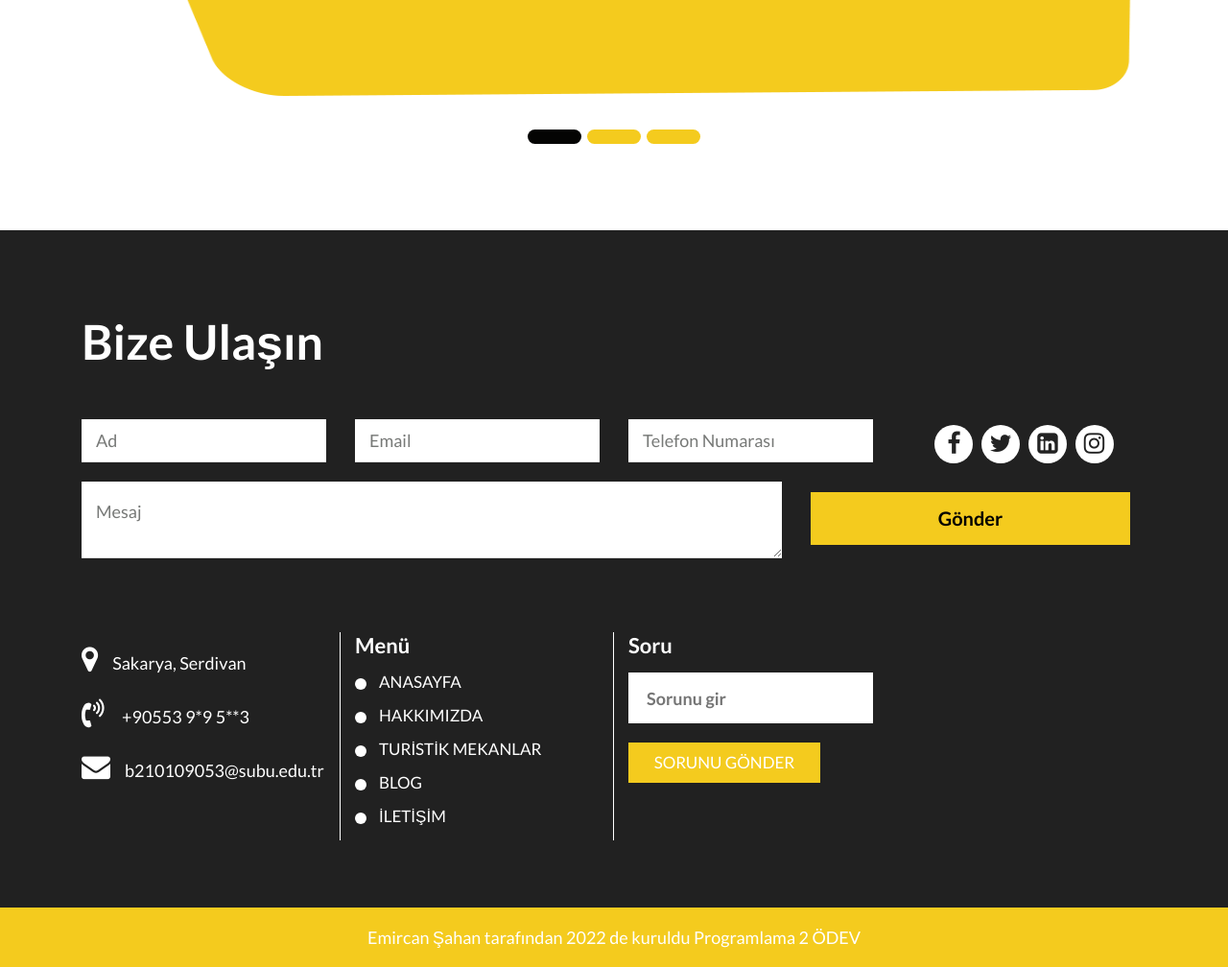
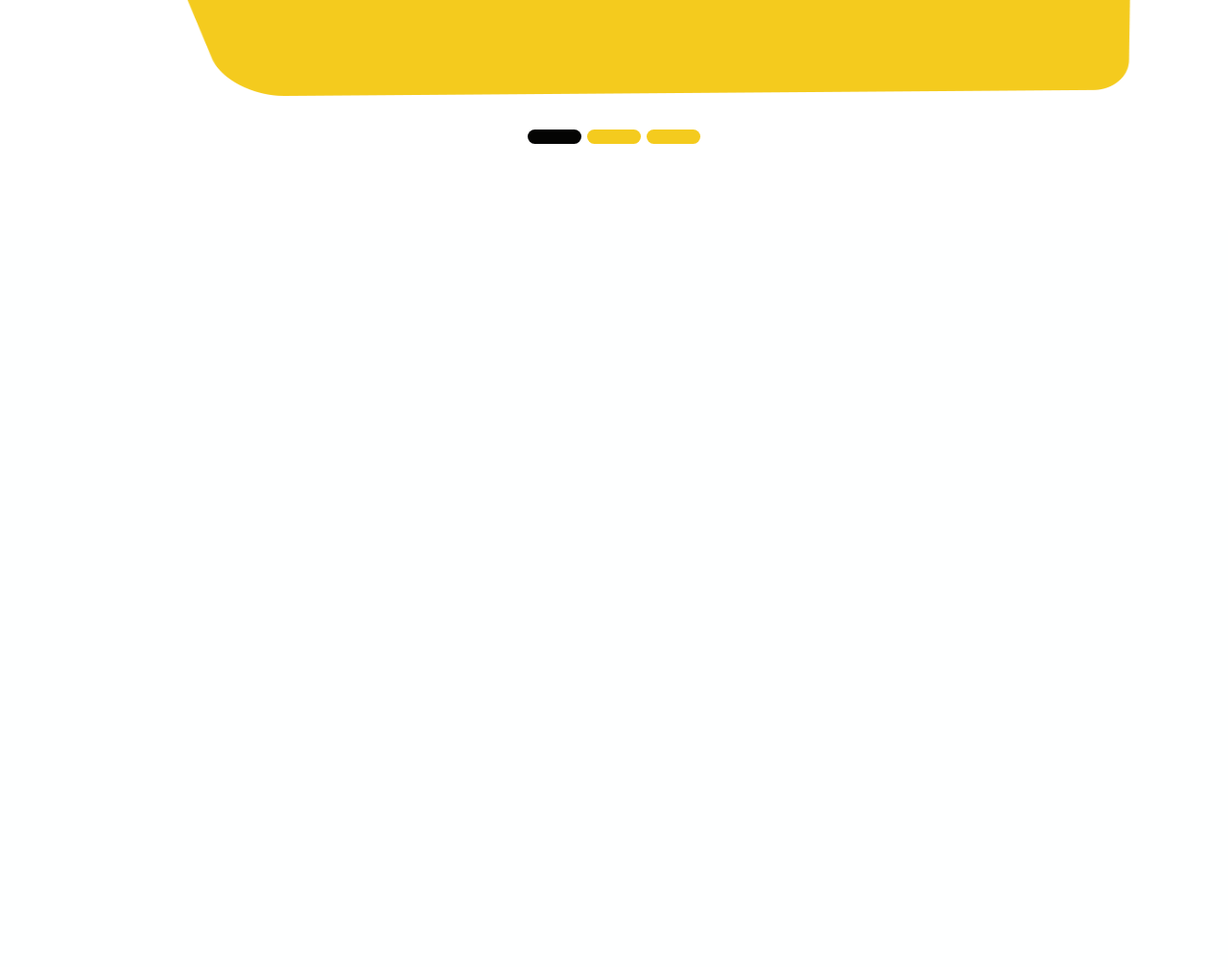
Before and after one commit to emirsahan00/WebProject, a Django app: template home/templates/about.html in a window 1280 px wide. Shown: the part 636-1644 px from the top of the page at 96% size. After the commit the page ends 786 px from the top, so only its background shows below. Run offline with Django 3.2, Linux system fonts and the light colour scheme; the template is opened without the code that fills it, so the values that code supplies are empty; some libraries are stand-ins or nearby versions.

Commit message:
Son commit proje tamamlandı.

```diff
--- a/home/templates/about.html
+++ b/home/templates/about.html
@@ -174,87 +174,7 @@
       </div>
       <!-- end about -->
       </div>
-      <!--  footer -->
 
-      <footer id="contact">
-         <div class="footer">
-            <div class="container">
-               <div class="row">
-                  <div class="col-md-4">
-                     <div class="titlepage">
-                        <h2>Bize Ulaşın</h2>
-                     </div>
-                  </div>
-                  <div class="col-md-12">
-                     <form id="request" class="main_form">
-                        <div class="row">
-                           <div class="col-md-3 ">
-                              <input class="contactus" placeholder="Ad" type="type" name="Full Name">
-                           </div>
-                           <div class="col-md-3">
-                              <input class="contactus" placeholder="Email" type="type" name="Email">
-                           </div>
-                           <div class="col-md-3">
-                              <input class="contactus" placeholder="Telefon Numarası" type="type" name="Phone Number">
-                           </div>
-                           <div class="col-xl-3 col-lg-3 col-md-3 col-sm-12">
-                              <ul class="social_icon">
-                                 <li><a href="#"><i class="fa fa-facebook" aria-hidden="true"></i></a></li>
-                                 <li><a href="#"><i class="fa fa-twitter" aria-hidden="true"></i></a></li>
-                                 <li><a href="#"><i class="fa fa-linkedin-square" aria-hidden="true"></i></a></li>
-                                 <li><a href="#"><i class="fa fa-instagram" aria-hidden="true"></i></a></li>
-                              </ul>
-                           </div>
-                           <div class="col-md-8">
-                              <textarea class="contactus1" placeholder="Mesaj" type="type" Message="Name">Mesaj </textarea>
-                           </div>
-                           <div class="col-xl-4 col-lg-4 col-md-4 col-sm-12">
-                              <button class="send_btn">Gönder</button>
-                           </div>
-                        </div>
-                     </form>
-                  </div>
-                  <div class="col-md-3 border_right">
-                     <ul class="location_icon">
-                        <li><a href="#"><i class="fa fa-map-marker" aria-hidden="true"></i></a>Sakarya, Serdivan</li>
-                        <li><a href="#"><i class="fa fa-volume-control-phone" aria-hidden="true"></i></a> +90553 9*9 5**3</li>
-                        <li><a href="#"><i class="fa fa-envelope" aria-hidden="true"></i></a>b210109053@subu.edu.tr</li>
-                     </ul>
-                  </div>
-                  <div>
-
-                  </div>
-                  <div class="col-md-3 border_right">
-                     <h3>Menü</h3>
-                     <ul class="link">
-<li><a href="/#">ANASAYFA</a></li>
-<li><a href="/about">HAKKIMIZDA</a></li>
-<li><a href="/turistikmekan">TURİSTİK MEKANLAR</a></li>
-<li><a href="/about">BLOG</a></li>
-<li><a href="/iletisim">İLETİŞİM</a></li>
-                     </ul>
-                  </div>
-                  <div class="col-md-3">
-                     <form class="bottom_form">
-                        <h3>Soru</h3>
-                        <input class="enter" placeholder="Sorunu gir" type="text" name="Sorunu gir">
-                        <button class="sub_btn">Sorunu gönder</button>
-                     </form>
-                  </div>
-               </div>
-            </div>
-            <div class="copyright">
-               <div class="container">
-                  <div class="row">
-                     <div class="col-md-12">
-                        <p>Emircan Şahan tarafından 2022 de kuruldu <a href="/home"> Programlama 2 ÖDEV</a></p>
-                     </div>
-                  </div>
-               </div>
-            </div>
-         </div>
-      </footer>
-      <!-- end footer -->
       <!-- Javascript files-->
       <script src="{%  static 'js/jquery.min.js'%}"></script>
       <script src="{%  static 'js/popper.min.js'%}"></script>
--- a/home/templates/homebase.html
+++ b/home/templates/homebase.html
@@ -36,7 +36,6 @@
     {% block slider %} {% endblock %}
     {% block content %} {% endblock %}
     {% block body %} {% endblock %}
-    {% include 'footer.html' %}
     {% block footer %} {% endblock %}
 
 <body>
--- a/home/templates/homebasehakkımızda.html
+++ b/home/templates/homebasehakkımızda.html
@@ -71,7 +71,7 @@
 
     {% block content %} {% endblock %}
     {% block body %} {% endblock %}
-    {% include 'footer.html' %}
+
     {% block footer %} {% endblock %}
 
 <body>
--- a/home/templates/homebaseturistikmekan.html
+++ b/home/templates/homebaseturistikmekan.html
@@ -47,7 +47,7 @@
 
 
 
-    {% include 'footer.html' %}
+
 
 
 <body>
```
Also changed, not shown: home/templates/footer.html (+3 -4 lines), db.sqlite3.
